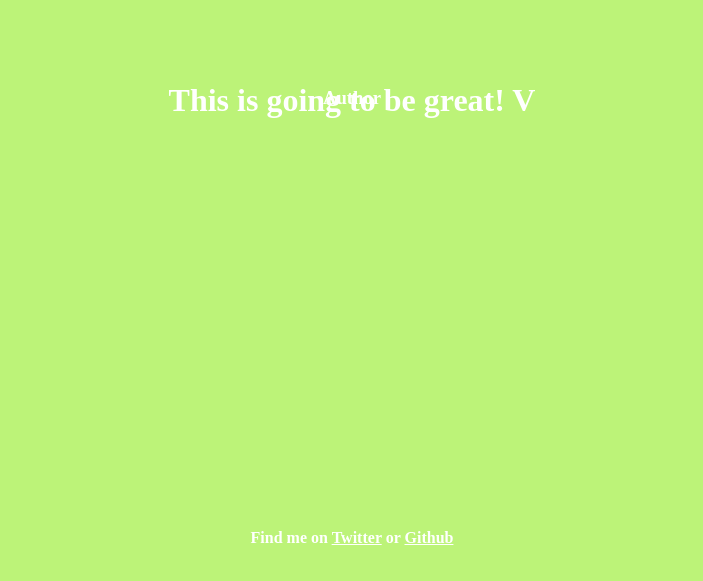
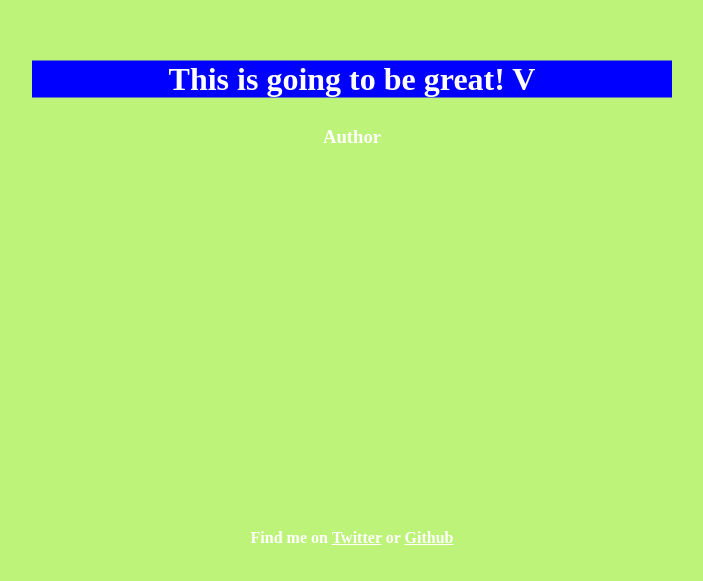
Before and after one commit to RamonGilabert/Quotes, a plain HTML site: page public/index.html in a window 1280 px wide. Shown: the part 241-822 px from the top of the page, without its empty margins (288-991 px from the left). Before the commit the page ends 800 px from the top, so only its background shows below. Drawn offline with Linux system fonts and the light colour scheme.

Commit message:
Adds some configuration

```diff
--- a/public/scripts.js
+++ b/public/scripts.js
@@ -1,8 +1,17 @@
 document.addEventListener("DOMContentLoaded", function() {
 
   var quoteLabel = document.getElementById("quote-label");
+  var authorLabel = document.getElementById("author-label");
 
   for (var i = 0; i < window.quotes.length; i++) {
     quoteLabel.textContent = window.quotes[i].quote;
   }
+
+  var quoteWidth = parseFloat(style.getPropertyValue('margin-left').replace('px', ''))
+  var quoteLeftMargin = parseFloat(style.getPropertyValue('width').replace('px', ''))
+  var leftMargin = quoteWidth + quoteLeftMargin
+
+  console.log(leftMargin)
+
+  authorLabel.style.marginLeft = leftMargin + "px"
 })
--- a/public/styles.css
+++ b/public/styles.css
@@ -1,31 +1,32 @@
+
+html {
+  height: 100%;
+  width: 100;
+}
 
 body {
   background-color: #BCF378;
   cursor: default;
   -webkit-touch-callout: none;
   -webkit-user-select: none;
-  -khtml-user-select: none;
-  -moz-user-select: none;
-  -ms-user-select: none;
   user-select: none;
-  margin: 0;
+  margin: 0 auto;
   padding: 0;
   height: 100%;
   width: 100%;
 }
 
 #quote-label {
-  position: absolute;
-  top: 40%;
-  left: 50%;
+  margin: 0 auto;
+  margin-top: 40vh;
+  margin-left: 50vw;
   transform: translate(-50%, -50%);
+  background-color: blue;
 }
 
 #author-label {
-  position: absolute;
-  top: 40%;
-  left: 50%;
-  transform: translate(-50%, -50%);
+  margin: 0 auto;
+  margin-top: 10px;
 }
 
 #social-label {
```
